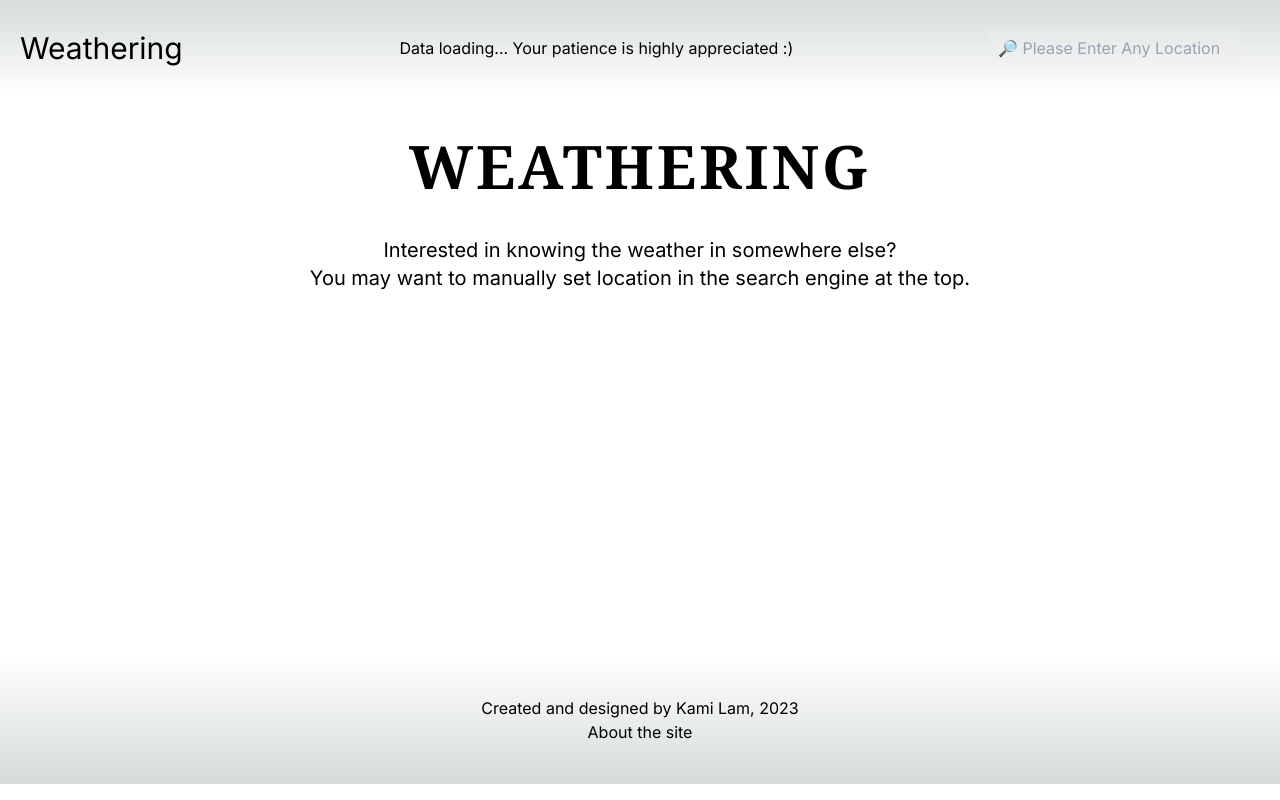
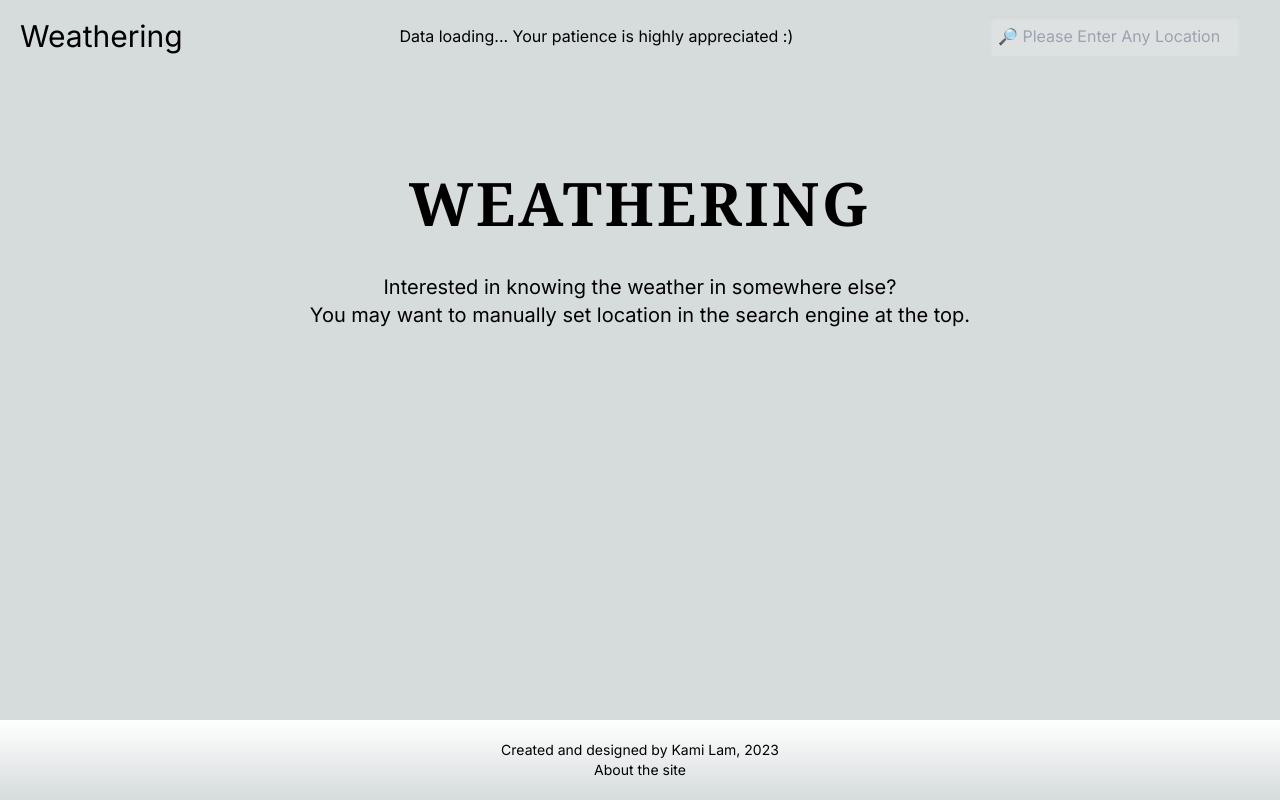
Before and after one commit to kamiviolet/weathering, a Next.js app: page / in a window 1280 px wide. Built offline with nearby package versions, Linux system fonts and the light colour scheme; no server answers.

Commit message:
adjust overflow, add gradient

```diff
--- a/src/app/globals.css
+++ b/src/app/globals.css
@@ -18,16 +18,16 @@
 
 body {
   position: relative;
+  background-color: rgb(var(--background-start-rgb));
 }
 
 nav {
   color: rgb(var(--foreground-rgb));
   background: linear-gradient(
       to bottom,
-      transparent,
-      rgb(var(--background-end-rgb))
+      rgb(var(--background-start-rgb)),
+      transparent 75%
     )
-    rgb(var(--background-start-rgb));
 }
 
 footer {
--- a/src/app/page.tsx
+++ b/src/app/page.tsx
@@ -69,11 +69,12 @@ export default function Home() {
       onClick={e=>cancelDropdown(e)}
       className={
         loadedGPS
-        ? "h-full relative sm:h-screen w-screen cursor-default flex flex-col"
-        : "h-full relative sm:h-screen w-screen cursor-wait flex flex-col"
+        ? "h-screen relative sm:h-screen w-screen cursor-default grid"
+        : "h-screen relative sm:h-screen w-screen cursor-wait grid"
       }
     >
-      <nav className="flex flex-row flex-wrap justify-between items-center py-5 px-5 w-screen sticky top-0 z-50">
+      <nav className="flex flex-row flex-wrap items-start pt-2 pb-15 px-5 min-h-[15vh] w-screen sticky top-0 z-50">
+        <div className="flex flex-row flex-wrap justify-between items-center w-full">
           <p className="text-3xl mr-5">Weathering</p>
           {loadedGPS? <></> : <p>Data loading... Your patience is highly appreciated :) </p>}
           <SearchEngine
@@ -85,13 +86,14 @@ export default function Home() {
             suggestion={suggestion}
             setSuggestion={setSuggestion}
           />
+        </div>
       </nav>
-      <main className="relative text-black min-h-[70vh] overflow-y-auto">
       {loadedGPS? <Background address={address} /> : <></>}
+      <main className=" text-black min-h-[70vh] overflow-y-auto">
         <Header address={address} />
         {loadedGPS? <Dashboard forecast={forecast}/> : <></>}
       </main>
-      <footer className="flex flex-col justify-start items-center py-10 w-full">
+      <footer className="self-end flex flex-col justify-start items-center py-5 w-full text-sm">
         <p>Created and designed by Kami Lam, 2023</p>
         <p>About the site</p>
       </footer>
--- a/src/components/searchEngine.tsx
+++ b/src/components/searchEngine.tsx
@@ -38,7 +38,7 @@ export default function SearchEngine({location, setLocation, searchTerm, setSear
     return (
         <form className="relative mr-5 my-2 text-black" onSubmit={(e)=>handleSearch(e)}>
             <input
-                className="h-10 w-[250px] p-2 capitalize"
+                className="h-10 w-[250px] p-2 capitalize shadow-inner"
                 type="text"
                 value={searchTerm === "-"? "" : searchTerm}
                 onChange={(e)=>setSearchTerm(e.target.value)}
```
Lines whose indentation alone changed are shown as unchanged.
